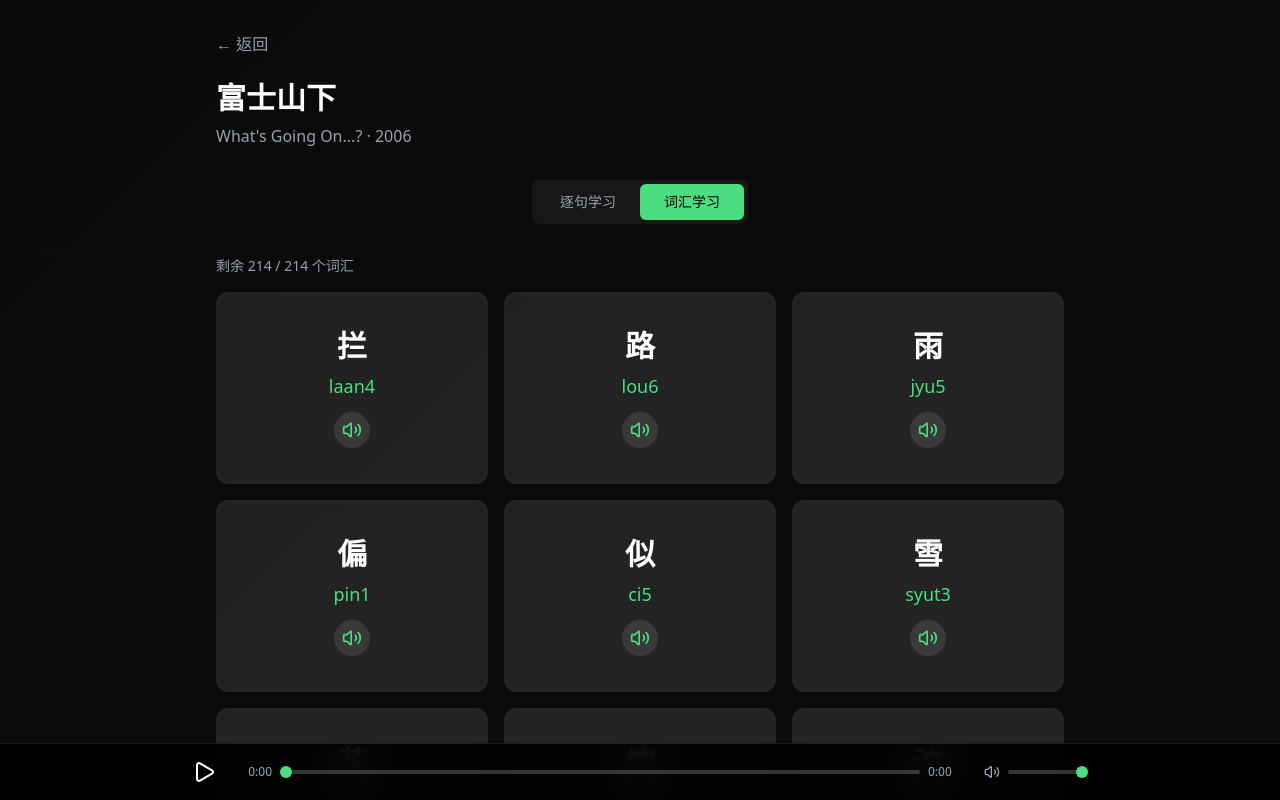
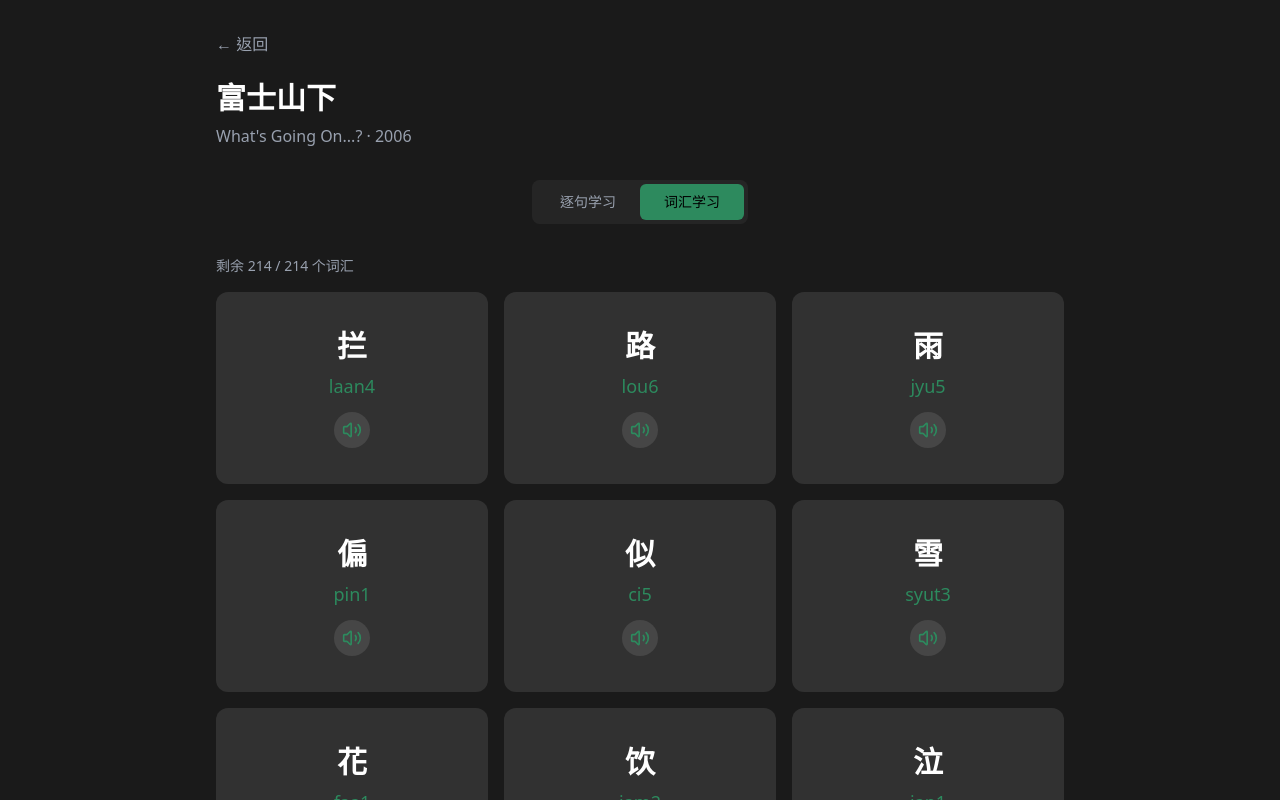
Before and after one commit to ZephyrWu666666/yuyu-cantonese, a Next.js app: page /song/fushishanxia in a window 1280 px wide. Both pictures are taken after a click on the button "词汇学习". Shown: the top 800 px of the page. Built offline with nearby package versions, Linux system fonts and the light colour scheme.

Commit message:
0518无大错误

```diff
--- a/src/app/globals.css
+++ b/src/app/globals.css
@@ -1,14 +1,14 @@
 @import "tailwindcss";
 
 @theme inline {
-  --color-primary: #4ade80;
+  --color-primary: #2d8a5e;
   --color-accent: #f59e0b;
-  --color-surface: #0a0a0a;
-  --color-surface-light: #1a1a2e;
+  --color-surface: #1a1a1a;
+  --color-surface-light: #2a2a2a;
 }
 
 body {
-  background: linear-gradient(135deg, #0a0a0a 0%, #1a1a2e 100%);
+  background: #1a1a1a;
   color: #e5e5e5;
   min-height: 100vh;
 }
--- a/src/components/SongContent.tsx
+++ b/src/components/SongContent.tsx
@@ -39,7 +39,7 @@ export function SongContent({ song }: SongContentProps) {
         )}
       </div>
 
-      <AudioPlayer src={currentAudio} />
+      {mode === 'lyrics' && <AudioPlayer src={currentAudio} />}
     </main>
   )
 }
--- a/src/components/WordCard.tsx
+++ b/src/components/WordCard.tsx
@@ -1,24 +1,21 @@
 'use client'
 
-import { useState, useRef } from 'react'
+import { useState } from 'react'
 import { Word } from '@/lib/types'
 import { Volume2 } from 'lucide-react'
 
 interface WordCardProps {
   word: Word
+  onPlay: (src: string) => void
   onMastered: () => void
 }
 
-export function WordCard({ word, onMastered }: WordCardProps) {
+export function WordCard({ word, onPlay, onMastered }: WordCardProps) {
   const [isFlipped, setIsFlipped] = useState(false)
-  const audioRef = useRef<HTMLAudioElement | null>(null)
 
   const playAudio = (e: React.MouseEvent) => {
     e.stopPropagation()
-    if (audioRef.current) {
-      audioRef.current.currentTime = 0
-      audioRef.current.play()
-    }
+    onPlay(word.audioPath)
   }
 
   return (
@@ -26,9 +23,8 @@ export function WordCard({ word, onMastered }: WordCardProps) {
       className="w-full h-48 cursor-pointer [perspective:1000px]"
       onClick={() => setIsFlipped(!isFlipped)}
     >
-      <audio ref={audioRef} src={word.audioPath} preload="auto" />
       <div
-        className={`relative w-full h-full transition-transform duration-500 [transform-style:preserve-3d] ${
+        className={`relative w-full h-full transition-transform duration-200 [transform-style:preserve-3d] active:scale-95 ${
           isFlipped ? '[transform:rotateY(180deg)]' : ''
         }`}
       >
--- a/src/components/WordList.tsx
+++ b/src/components/WordList.tsx
@@ -1,6 +1,6 @@
 'use client'
 
-import { useState, useMemo } from 'react'
+import { useState, useMemo, useRef, useCallback } from 'react'
 import { LyricLine } from '@/lib/types'
 import { WordCard } from './WordCard'
 import { getProgress, saveMasteredWord } from '@/lib/storage'
@@ -15,6 +15,14 @@ export function WordList({ lyrics }: WordListProps) {
     const progress = getProgress()
     return new Set(progress.masteredWords)
   })
+  const audioRef = useRef<HTMLAudioElement | null>(null)
+
+  const playAudio = useCallback((src: string) => {
+    if (!audioRef.current) return
+    audioRef.current.src = src
+    audioRef.current.currentTime = 0
+    audioRef.current.play().catch(() => {})
+  }, [])
 
   // Extract all unique words from lyrics
   const allWords = useMemo(() => {
@@ -51,6 +59,7 @@ export function WordList({ lyrics }: WordListProps) {
 
   return (
     <div>
+      <audio ref={audioRef} preload="auto" />
       <div className="text-sm text-gray-400 mb-4">
         剩余 {unmasteredWords.length} / {allWords.length} 个词汇
       </div>
@@ -59,6 +68,7 @@ export function WordList({ lyrics }: WordListProps) {
           <WordCard
             key={word.cantonese}
             word={word}
+            onPlay={playAudio}
             onMastered={() => {
               setMasteredWords(prev => new Set([...prev, word.cantonese]))
               saveMasteredWord(word.cantonese)
```
